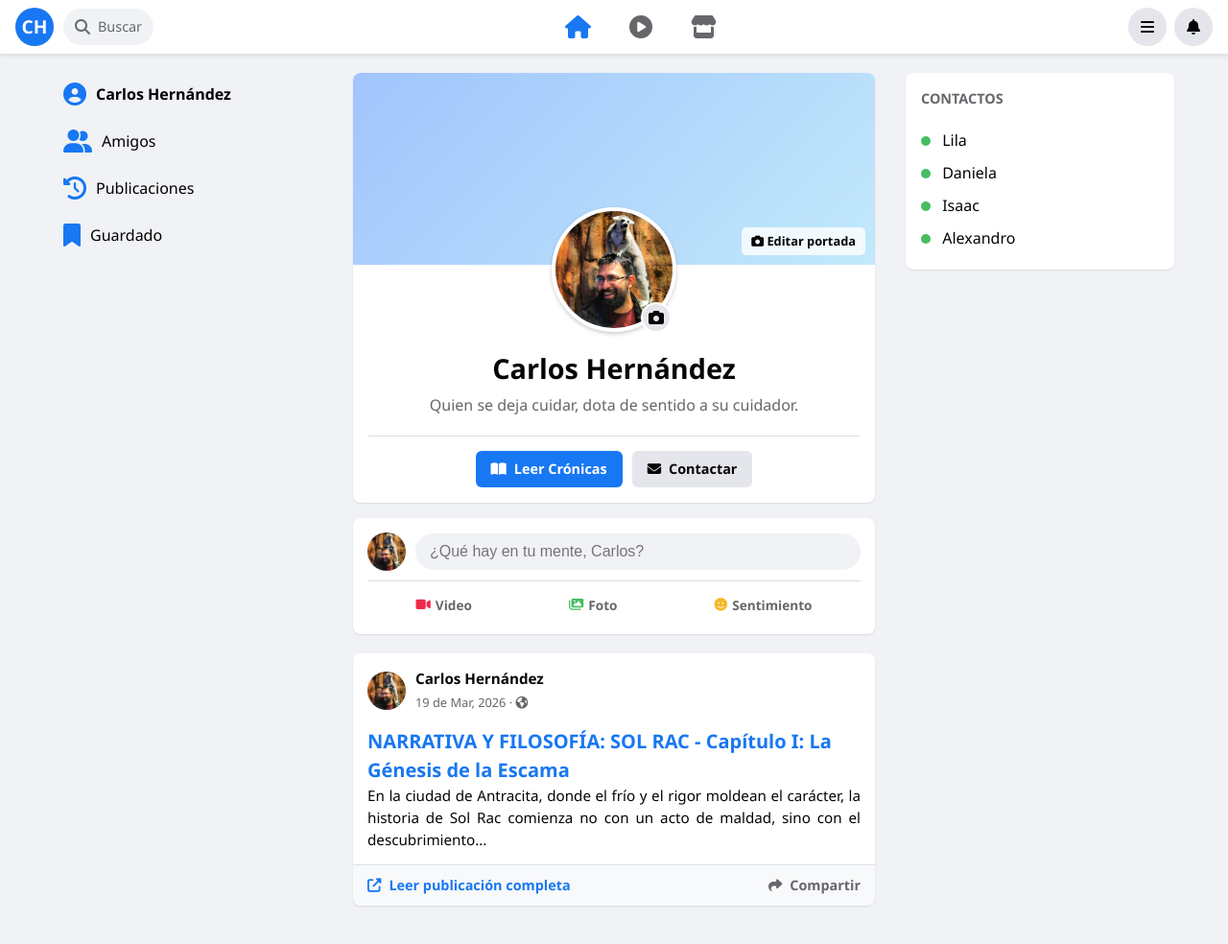
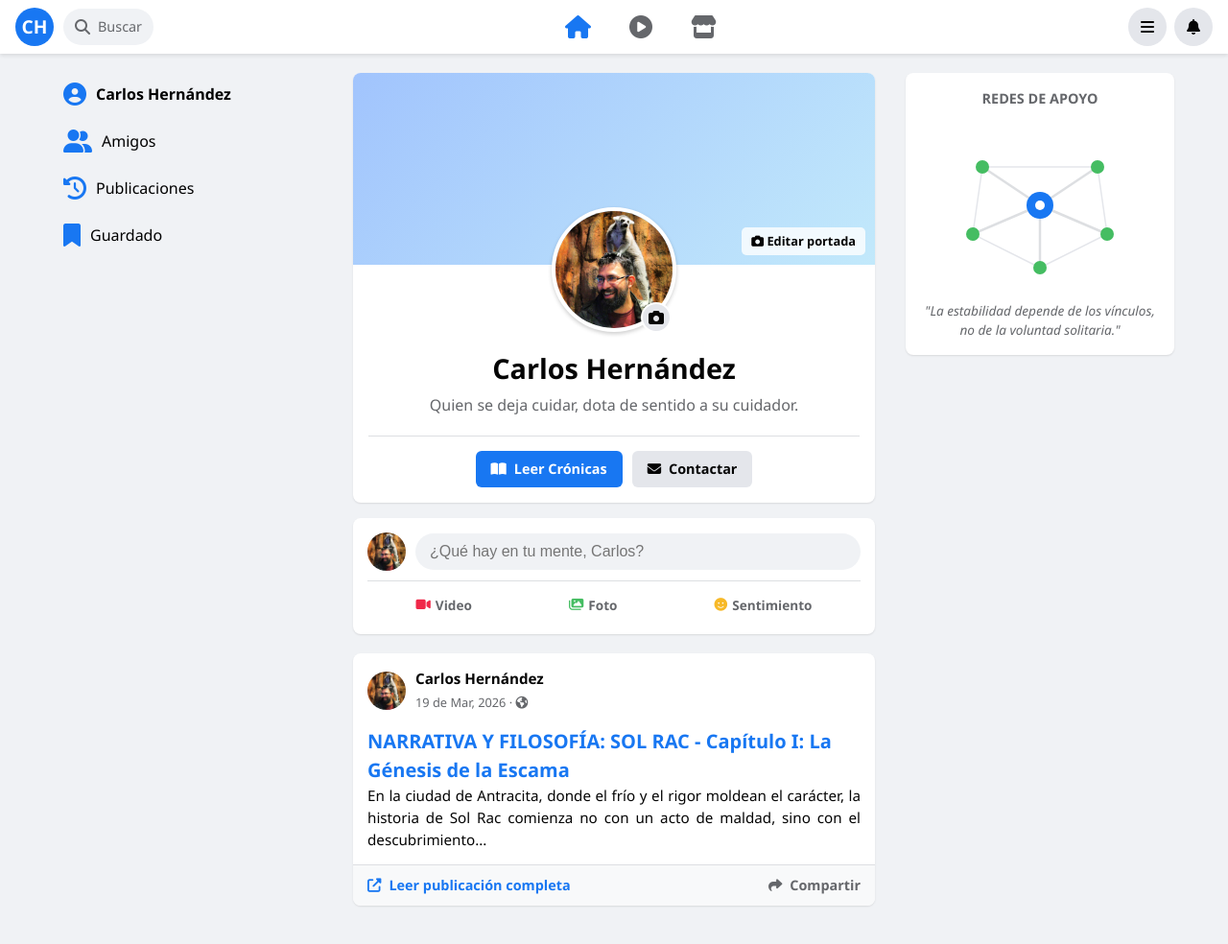
Before and after one commit to cafrhein/muro, a Jekyll site: the page built from index.html, in a window 1280 px wide and 984 px high. Shown: the whole window at 96% size. Built offline with Jekyll 4.4.1, drawn with Linux system fonts in a browser that asks for light colours.

Commit message:
Update default.html

```diff
--- a/_layouts/default.html
+++ b/_layouts/default.html
@@ -49,11 +49,36 @@
 
         <aside class="fb-right">
             <div class="fb-card">
-                <h4 style="color: #65676b; margin-bottom: 15px; font-size: 0.9rem; text-transform: uppercase;">Contactos</h4>
-                <div class="contact-row" style="cursor: pointer; padding: 5px 0;"><span class="dot"></span> Lila</div>
-                <div class="contact-row" style="cursor: pointer; padding: 5px 0;"><span class="dot"></span> Daniela</div>
-                <div class="contact-row" style="cursor: pointer; padding: 5px 0;"><span class="dot"></span> Isaac</div>
-                <div class="contact-row" style="cursor: pointer; padding: 5px 0;"><span class="dot"></span> Alexandro</div>
+                <h4 style="color: #65676b; margin-bottom: 5px; font-size: 0.9rem; text-transform: uppercase; text-align: center;">Redes de Apoyo</h4>
+
+                <div style="display: flex; justify-content: center; align-items: center; padding: 15px 0;">
+                    <svg viewBox="0 0 200 160" width="100%" height="160">
+                        <line x1="100" y1="80" x2="40" y2="40" stroke="#dddfe2" stroke-width="2.5"/>
+                        <line x1="100" y1="80" x2="160" y2="40" stroke="#dddfe2" stroke-width="2.5"/>
+                        <line x1="100" y1="80" x2="30" y2="110" stroke="#dddfe2" stroke-width="2.5"/>
+                        <line x1="100" y1="80" x2="170" y2="110" stroke="#dddfe2" stroke-width="2.5"/>
+                        <line x1="100" y1="80" x2="100" y2="145" stroke="#dddfe2" stroke-width="2.5"/>
+
+                        <line x1="40" y1="40" x2="30" y2="110" stroke="#e4e6eb" stroke-width="1.5"/>
+                        <line x1="160" y1="40" x2="170" y2="110" stroke="#e4e6eb" stroke-width="1.5"/>
+                        <line x1="30" y1="110" x2="100" y2="145" stroke="#e4e6eb" stroke-width="1.5"/>
+                        <line x1="170" y1="110" x2="100" y2="145" stroke="#e4e6eb" stroke-width="1.5"/>
+                        <line x1="40" y1="40" x2="160" y2="40" stroke="#e4e6eb" stroke-width="1.5"/>
+
+                        <circle cx="40" cy="40" r="7" fill="#45bd62"/>
+                        <circle cx="160" cy="40" r="7" fill="#45bd62"/>
+                        <circle cx="30" cy="110" r="7" fill="#45bd62"/>
+                        <circle cx="170" cy="110" r="7" fill="#45bd62"/>
+                        <circle cx="100" cy="145" r="7" fill="#45bd62"/>
+
+                        <circle cx="100" cy="80" r="14" fill="#1877f2"/>
+                        <circle cx="100" cy="80" r="5" fill="#ffffff"/>
+                    </svg>
+                </div>
+
+                <p style="font-size: 0.85rem; color: #65676b; text-align: center; margin-top: 5px; font-weight: 500; font-style: italic;">
+                    "La estabilidad depende de los vínculos, no de la voluntad solitaria."
+                </p>
             </div>
         </aside>
 
```
